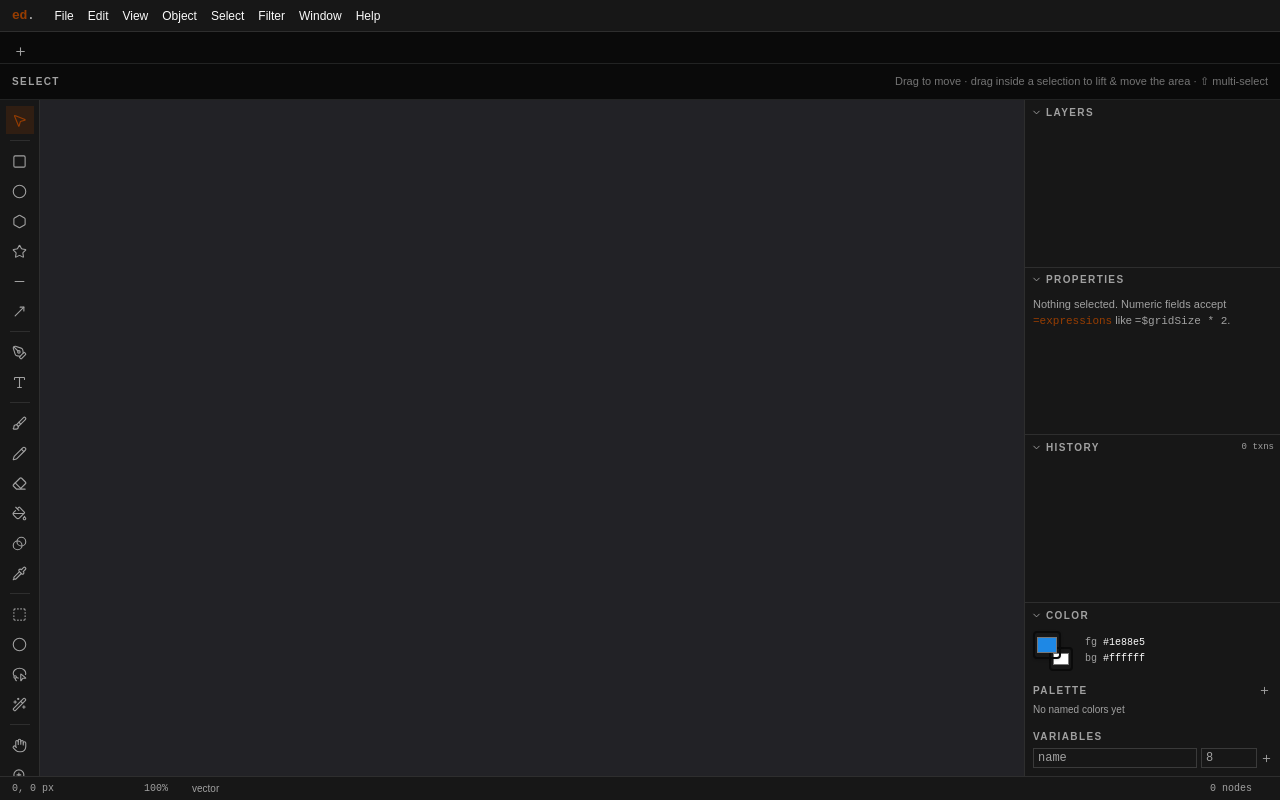
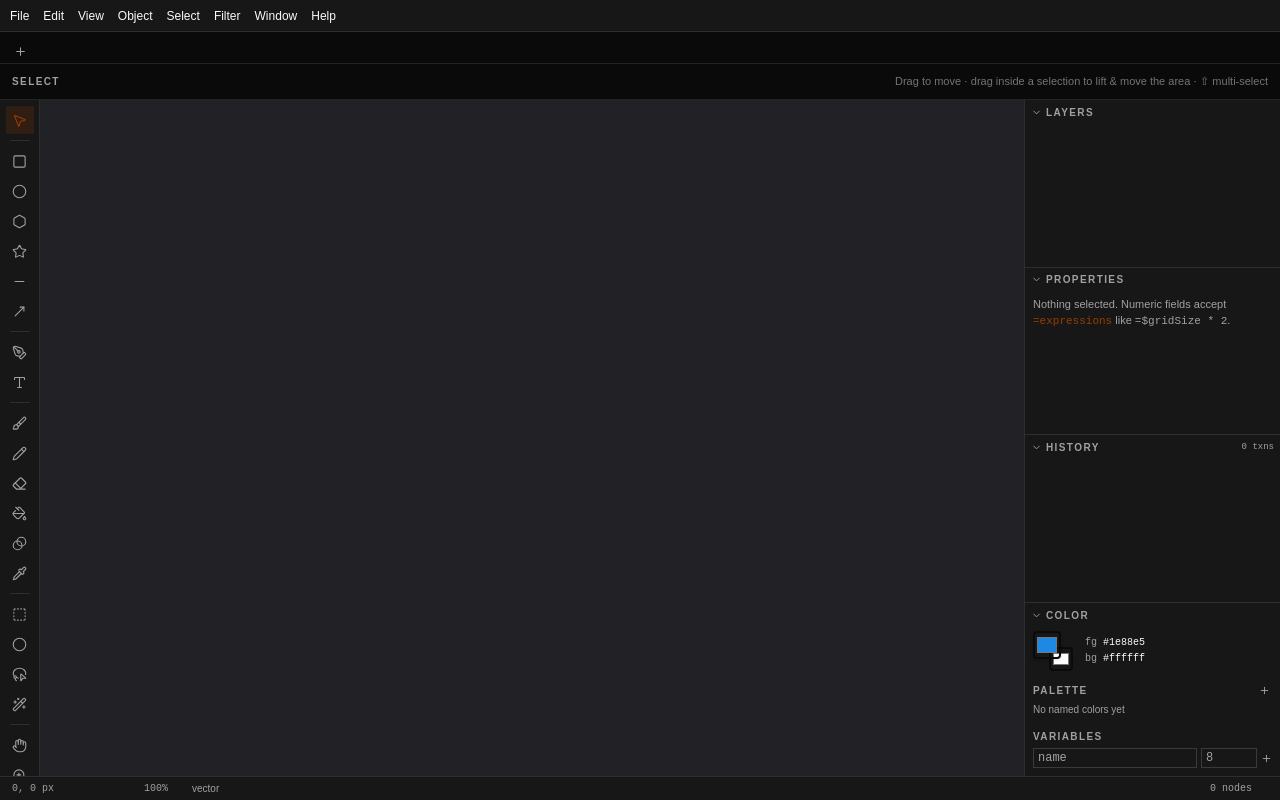
Before and after one commit to Martoxdlol/image-editor, a React (Vite) app in the folder app/: page / in a window 1280 px wide. Built offline with nearby package versions, Linux system fonts and the light colour scheme.

Commit message:
remove unnecessary editor label and simplify About menu item text

```diff
--- a/app/src/editor/MenuBar.tsx
+++ b/app/src/editor/MenuBar.tsx
@@ -58,9 +58,6 @@ export default function MenuBar({
 
   return (
     <Menubar className="h-8 rounded-none border-0 border-b bg-sidebar px-1">
-      <div className="num mr-1 select-none px-2 text-[13px] font-semibold tracking-tight text-primary">
-        ed<span className="text-muted-foreground">.</span>
-      </div>
       <MenubarMenu>
         <MenubarTrigger className="text-xs">File</MenubarTrigger>
         <MenubarContent>
@@ -254,11 +251,11 @@ export default function MenuBar({
           <MenubarItem
             onClick={() =>
               window.alert(
-                'ed — a non-destructive, tree-based image editor.\nRust core (wasm) + tiny-skia CPU renderer.\n\nEverything you see is evaluated from the document tree; nothing is baked.',
+                'A non-destructive, tree-based image editor.\nRust core (wasm) + tiny-skia CPU renderer.\n\nEverything you see is evaluated from the document tree; nothing is baked.',
               )
             }
           >
-            About ed
+            About
           </MenubarItem>
         </MenubarContent>
       </MenubarMenu>
```
